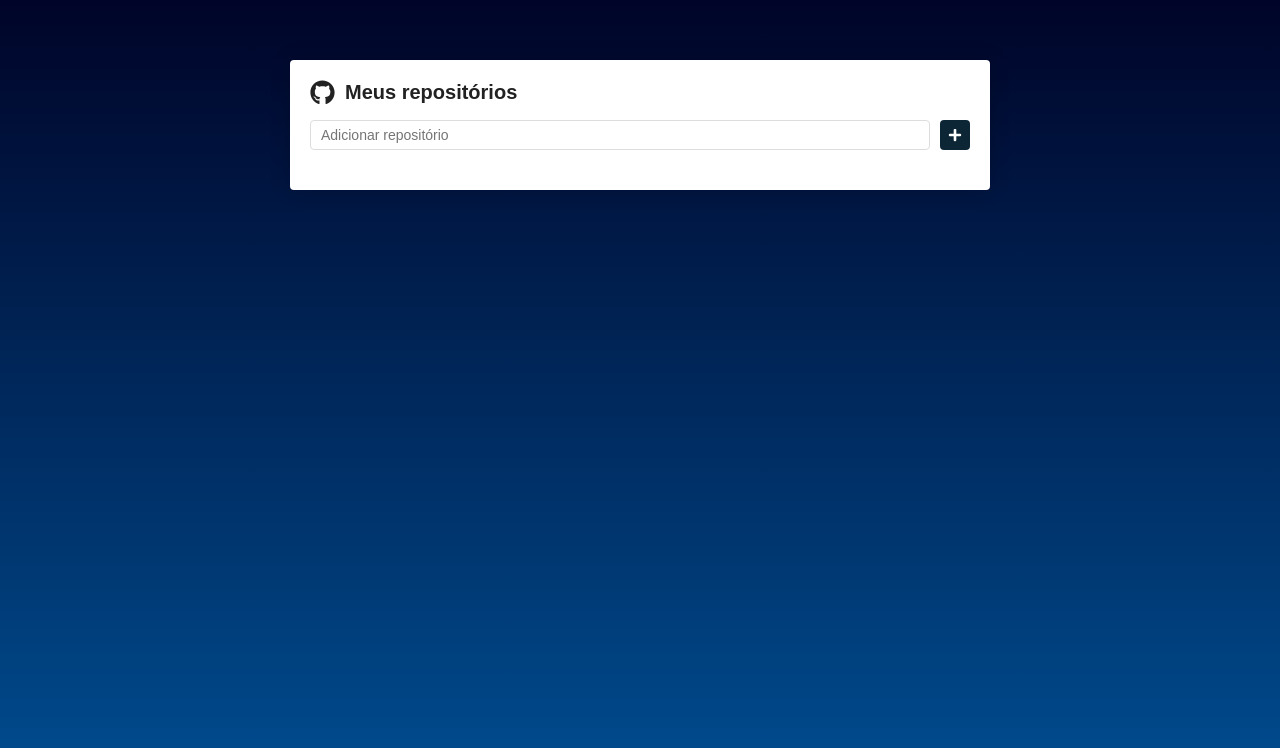
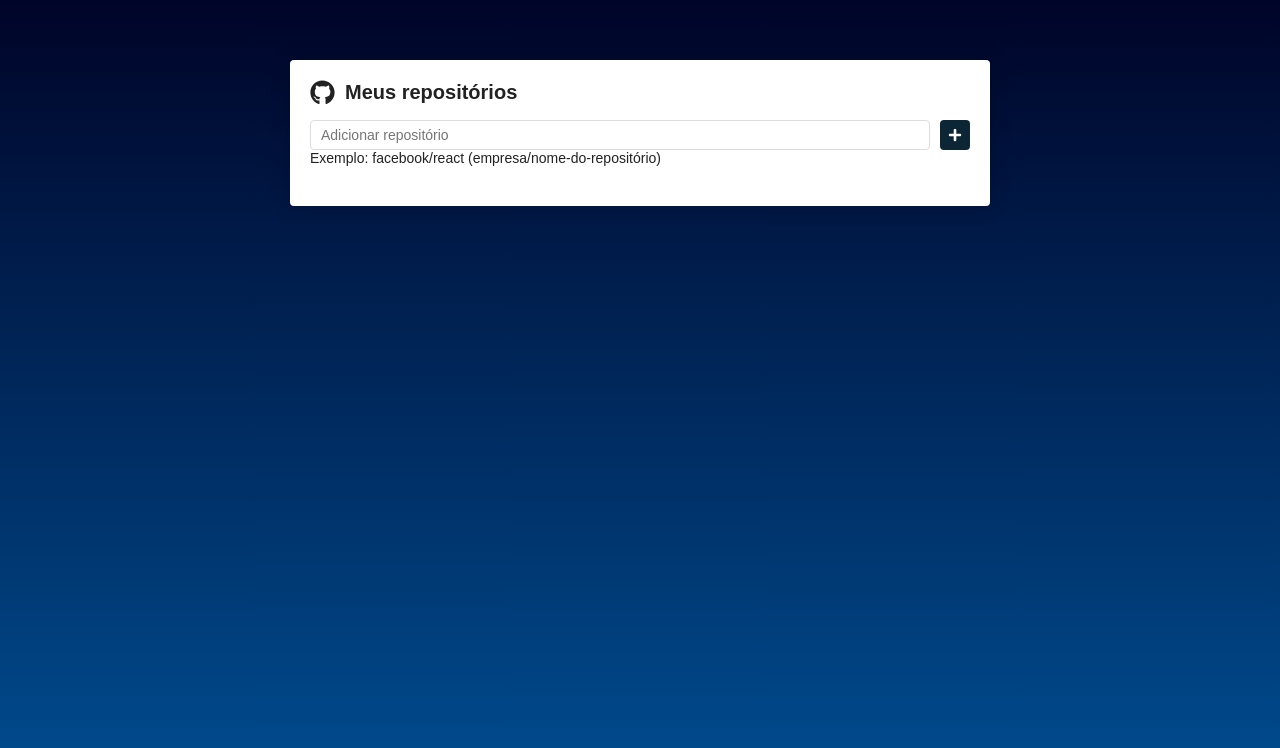
Before and after one commit to leandrolimadeveloper/Repos-React, a React (Create React App) app: page / in a window 1280 px wide. Shown: the top 748 px of the page. Built offline with nearby package versions, Linux system fonts and the light colour scheme.

Commit message:
Exibindo detalhes do repositório na página

```diff
--- a/src/pages/Main/index.js
+++ b/src/pages/Main/index.js
@@ -103,6 +103,8 @@ export default function Main() {
                 </SubmitButton>
             </Form>
 
+            <p style={{color: 'red;', fontSize: '10px;', marginTop: '2px;'}}>Exemplo: facebook/react (empresa/nome-do-repositório)</p>
+
             <List>
                 {repositories.map(repo => (
                     <li key={repo.name}>
--- a/src/pages/Repositorio/index.js
+++ b/src/pages/Repositorio/index.js
@@ -1,22 +1,23 @@
-import React, {useState, useEffect} from 'react';
-import {Container} from './styles';
+import React, { useState, useEffect } from 'react';
+import { Container, Owner, Loading, BackButton } from './styles';
 import api from '../../services/api';
+import { FaArrowLeft } from 'react-icons/fa'
 
-export default function Repositorio({match}){
+export default function Repositorio({ match }) {
 
   const [repositorio, setRepositorio] = useState({});
   const [issues, setIssues] = useState([]);
   const [loading, setLoading] = useState(true);
 
-  useEffect(()=> {
+  useEffect(() => {
 
-    async function load(){
+    async function load() {
       const nomeRepo = decodeURIComponent(match.params.repositorio);
 
       const [repositorioData, issuesData] = await Promise.all([
         api.get(`/repos/${nomeRepo}`),
         api.get(`/repos/${nomeRepo}/issues`, {
-          params:{
+          params: {
             state: 'open',
             per_page: 5
           }
@@ -36,9 +37,25 @@ export default function Repositorio({match}){
 
   }, [match.params.repositorio]);
 
-  return(
+  if (loading) {
+    return (
+      <Loading>
+        <h1>Carregando...</h1>
+      </Loading>
+    )
+  }
+
+  return (
     <Container>
+      <BackButton to='/'>
+        <FaArrowLeft color='#000' size={30} />
+      </BackButton>
 
+      <Owner>
+        <img src={repositorio.owner.avatar_url} alt={repositorio.owner.login} />
+        <h1>{repositorio.name}</h1>
+        <p>{repositorio.description}</p>
+      </Owner>
     </Container>
   )
 }
--- a/src/pages/Repositorio/styles.js
+++ b/src/pages/Repositorio/styles.js
@@ -1,3 +1,53 @@
 import styled from 'styled-components';
+import { Link } from 'react-router-dom'
 
-export const Container = styled.div``;
+export const Loading = styled.div`
+    // color: #FFF;
+    // display: flex;
+    // justify-content: center;
+    // align-items: center;
+    // height: 100vh;
+`;
+
+export const Container = styled.div`
+    max-width: 700px;
+    background: #FFF;
+    border-radius: 4px;
+    box-shadow: 0 0 20px rgba(0, 0, 0.2);
+    padding: 0 30px;
+    margin: 80px auto;
+    padding: 20px;
+`;
+
+export const Owner = styled.header`
+    display: flex;
+    flex-direction: column;
+    align-items: center;
+
+    img {
+        width: 150px;
+        border: 1px solid black;
+        border-radius: 20%;
+        margin: 10px 0;
+    }
+
+    h1 {
+        font-size: 30px;
+        color: #0D2636;
+        margin-bottom: 10px;
+    }
+
+    p {
+        font-size: 14px;
+        color: black;
+        text-align: center;
+        line-height: 1.4em;
+        max-width: 400px;
+    }
+`;
+
+export const BackButton = styled(Link)`
+    border: 0;
+    outline: 0;
+    background: transparent;
+`;
```
